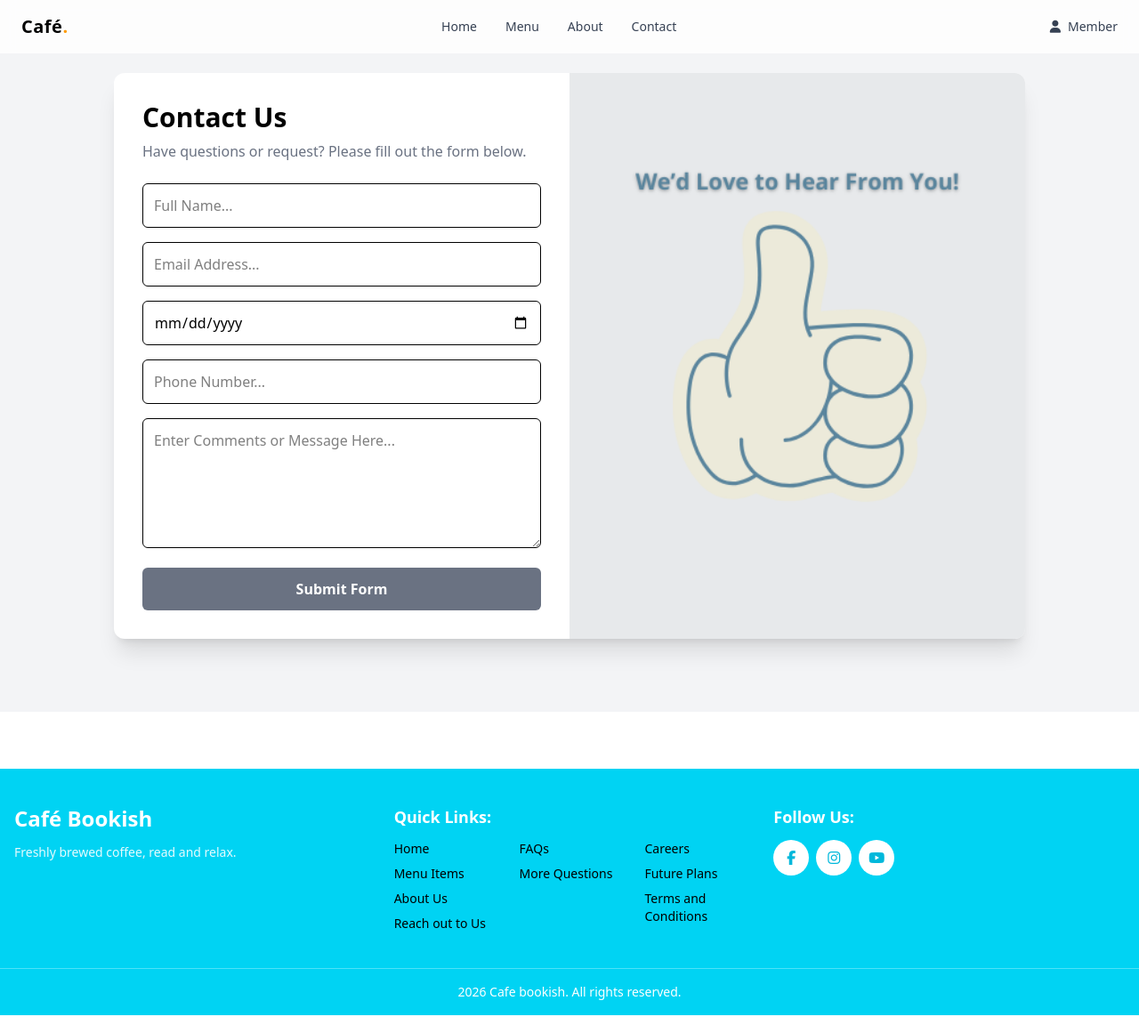
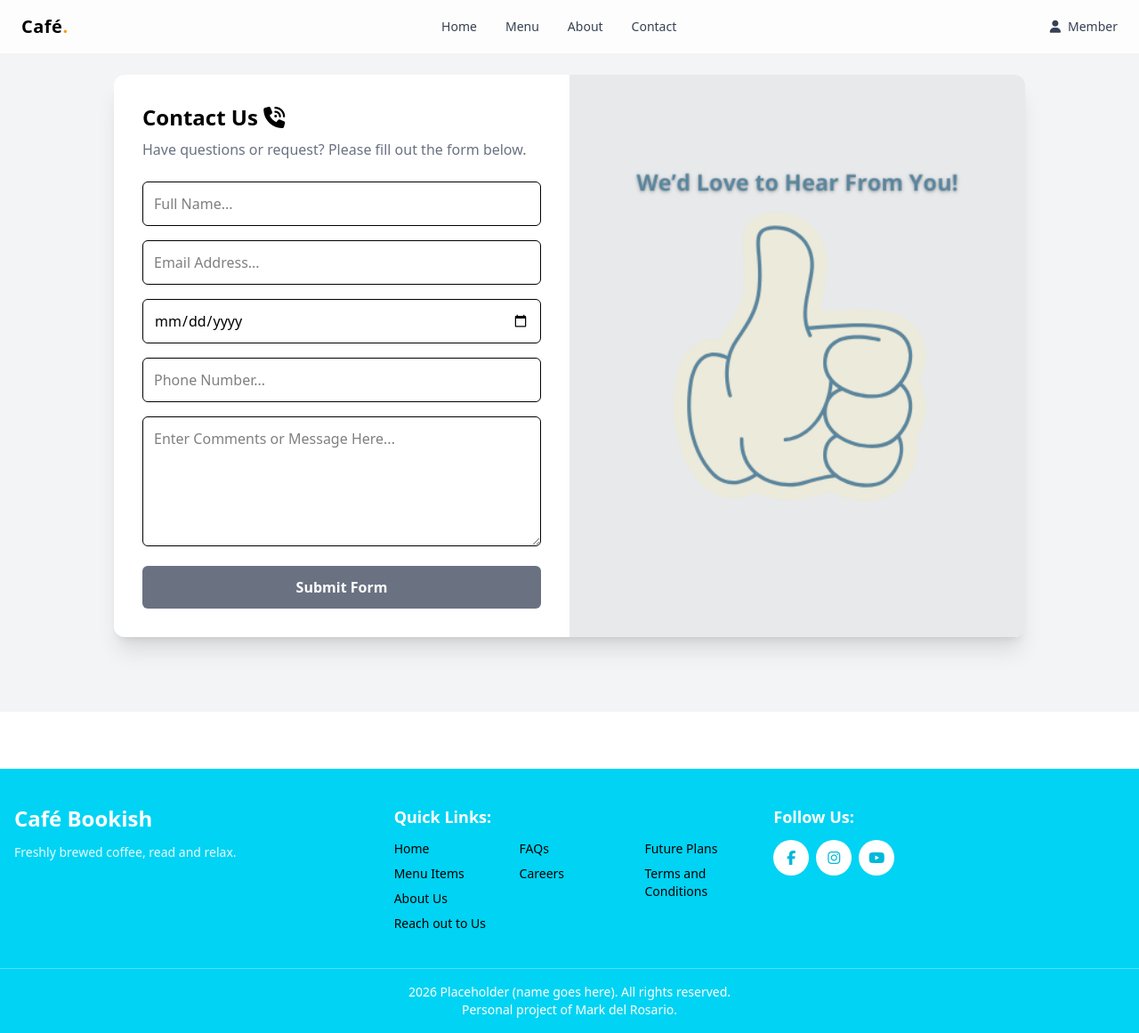
Before and after one commit to imneil04/reactproj2, a React (Vite) app: page /#/contact in a window 1280 px wide. Shown: the whole page at 89% size. Built offline with nearby package versions, Linux system fonts and the light colour scheme.

Commit message:
Updates
-error msg labels to match across pages
-remove excess page links that are not needed
-add icon to contacts pages for better form UI readability
-add footer description related to project

```diff
--- a/src/App.jsx
+++ b/src/App.jsx
@@ -14,7 +14,6 @@ import Careers from './components/Careers.jsx';
 
 
 export default function App() {
-  //const [count, setCount] = useState(0)
 
   return (
     <>
--- a/src/components/Contact.jsx
+++ b/src/components/Contact.jsx
@@ -3,7 +3,7 @@ import feedback from "../images/contact_desc/feedback_desc.png";
 
 
 export default function Contact () {
-    const [formData, setFormData ] = useState({
+    const [ formData, setFormData ] = useState({
         name : "",
         email: "",
         date: "",
@@ -11,12 +11,46 @@ export default function Contact () {
         message: "",
     });
 
+    //custom error msg
+    const [ errors, setErrors ] = useState ({});
+
+    //custom error msg
+    const validate = () => {
+        const newErrors = {};
+
+         //name field check
+        if (!formData.name.trim()) {
+            newErrors.name = "Name is required.";
+        }
+        else if (!/^[A-Za-z]{2,}$/.test(formData.name)) {
+            newErrors.name = "Name must contain only letters or spaces.";
+        }
+
+        //email field check
+        if (!formData.email.trim()) {
+            newErrors.email = "Email is required.";
+        }
+        else if (!/^[^\s@]+@[^\s@]+\.[^\s@]+$/.test(formData.email)) {
+            newErrors.email = "Invalid email address format.";
+        }
+
+        //phone field check
+        if (formData.phone && !/^\+?[0-9\s\-()]{10,15}$/.test(formData.phone)) {
+            newErrors.phone = "Invalid phone number, cannot contain characters or letters.";
+        }
+
+        setErrors(newErrors);
+        return Object.keys(newErrors).length === 0;
+    };
+
     const handleChange = (e) => {
         setFormData ({ ...formData, [e.target.name]: e.target.value });
     };
 
     const handleSubmit = (e) => {
         e.preventDefault();
+        if (!validate())
+            return;
 
         const confirmSubmit = window.confirm
         ("Are you sure you want to submit this message?");
@@ -36,6 +70,7 @@ export default function Contact () {
             phone: "",
             message: "",
         });
+        setErrors({}); // for custom msg added line
     };
 
     return (
@@ -48,23 +83,44 @@ export default function Contact () {
 
                     {/**FORMS SECTION */}
                     <div className="p-8">
-                        <h2 className="text-3xl font-bold mb-2">Contact Us</h2>
+                        <div className="flex">
+                            <h2 className="text-2xl font-bold mb-2">Contact Us <i className="fa-solid fa-phone-volume"></i></h2>
+                        </div>
                         <p className="text-gray-500 mb-6">
                             Have questions or request? Please fill out the form below.
                         </p>
 
                         <form onSubmit={handleSubmit} className="space-y-4">
-                            <input type="text" name="name" placeholder="Full Name..." value={formData.name} onChange={handleChange}
-                            className="w-full p-3 border rounded-md focus:outline-none focus:ring-2 focus:ring-emerald-500" required/>
+                            {/**name field */}
+                            <div>
+                                <input type="text" name="name" placeholder="Full Name..." value={formData.name} onChange={handleChange}
+                                className="w-full p-3 border rounded-md focus:outline-none focus:ring-2 focus:ring-emerald-500" />
+                                {errors.name && (
+                                <p className="text-sm text-red-500 mt-2">{errors.name}</p>
+                                )}
+                            </div>
 
-                            <input type="email" name="email" placeholder="Email Address..." value={formData.email} onChange={handleChange}
-                            className="w-full p-3 border rounded-md focus:outline-none focus:ring-2 focus:ring-emerald-500" required/>
+                            {/**email field */}
+                            <div>
+                                <input type="email" name="email" placeholder="Email Address..." value={formData.email} onChange={handleChange}
+                                className="w-full p-3 border rounded-md focus:outline-none focus:ring-2 focus:ring-emerald-500" />
+                                {errors.email && (
+                                <p className="text-sm text-red-500 mt-2">{errors.email}</p>
+                                )}
+                            </div>
 
+                            {/**date field */}
                             <input type="date" name="date" value={formData.date} onChange={handleChange}
-                            className="w-full p-3 border rounded-md focus:outline-none focus:ring-2 focus:ring-emerald-500" required/>
+                            className="w-full p-3 border rounded-md focus:outline-none focus:ring-2 focus:ring-emerald-500" />
 
-                            <input type="tel" name="phone" placeholder="Phone Number..." value={formData.phone} onChange={handleChange}
-                            className="w-full p-3 border rounded-md focus:outline-none focus:ring-2 focus:ring-emerald-500" required/>
+                            {/**phone field */}
+                            <div>
+                                <input type="tel" name="phone" placeholder="Phone Number..." value={formData.phone} onChange={handleChange}
+                                className="w-full p-3 border rounded-md focus:outline-none focus:ring-2 focus:ring-emerald-500" />
+                                {errors.phone && (
+                                <p className="text-sm text-red-500 mt-2">{errors.phone}</p>
+                                )}
+                            </div>
 
                             <textarea name="message"
                             placeholder="Enter Comments or Message Here..."
@@ -76,6 +132,7 @@ export default function Contact () {
                             <button type="submit"
                             className="w-full bg-gray-500 hover:bg-emerald-500
                             text-white font-semibold py-3 rounded-md transition cursor-pointer">Submit Form</button>
+
                         </form>
                     </div>
 
--- a/src/components/Footer.jsx
+++ b/src/components/Footer.jsx
@@ -32,11 +32,10 @@ export default function Footer () {
 
                             <ul className="space-y-2 text-sm">
                                 <li><Link to="/faqs" className="hover:text-white transition">FAQs</Link></li>
-                                <li><Link to="#" className="hover:text-white transition">More Questions</Link></li>
+                                <li><Link to="/careers" className="hover:text-white transition">Careers</Link></li>
                             </ul>
 
                             <ul className="space-y-2 text-sm">
-                                <li><Link to="/careers" className="hover:text-white transition">Careers</Link></li>
                                 <li><Link to="#" className="hover:text-white transition">Future Plans</Link></li>
                                 <li><Link to="#" className="hover:text-white transition">Terms and Conditions</Link></li>
                             </ul>
@@ -78,7 +77,12 @@ export default function Footer () {
 
                 {/**Bottom bar */}
                 <div className="border-t border-white/30 text-center py-4 text-sm text-white">
-                    {new Date().getFullYear()} Cafe bookish. All rights reserved.
+                    <div>
+                        {new Date().getFullYear()} Placeholder (name goes here). All rights reserved.
+                    </div>
+                    <div>
+                        Personal project of Mark del Rosario.
+                    </div>
                 </div>
             </footer>
         </>
--- a/src/components/Signup.jsx
+++ b/src/components/Signup.jsx
@@ -90,7 +90,7 @@ export default function SignUp () {
                                className="w-full mt-1 p-1 border rounded-lg"
                         />
                         {errors.name && (
-                            <p className="text-sm text-red-500 mt-1">{errors.name}</p>
+                            <p className="text-sm text-red-500 mt-2">{errors.name}</p>
                         )}
                     </div>
 
@@ -108,7 +108,7 @@ export default function SignUp () {
                                className="w-full mt-1 p-1 border rounded-lg"
                         />
                         {errors.phone && (
-                            <p className="text-sm text-red-500 mt-1">{errors.phone}</p>
+                            <p className="text-sm text-red-500 mt-2">{errors.phone}</p>
                         )}
                     </div>
 
@@ -125,7 +125,7 @@ export default function SignUp () {
                                className="w-full mt-1 p-1 border rounded-lg"
                         />
                         {errors.email && (
-                            <p className="text-sm text-red-500 mt-1">{errors.email}</p>
+                            <p className="text-sm text-red-500 mt-2">{errors.email}</p>
                         )}
                     </div>
 
```
